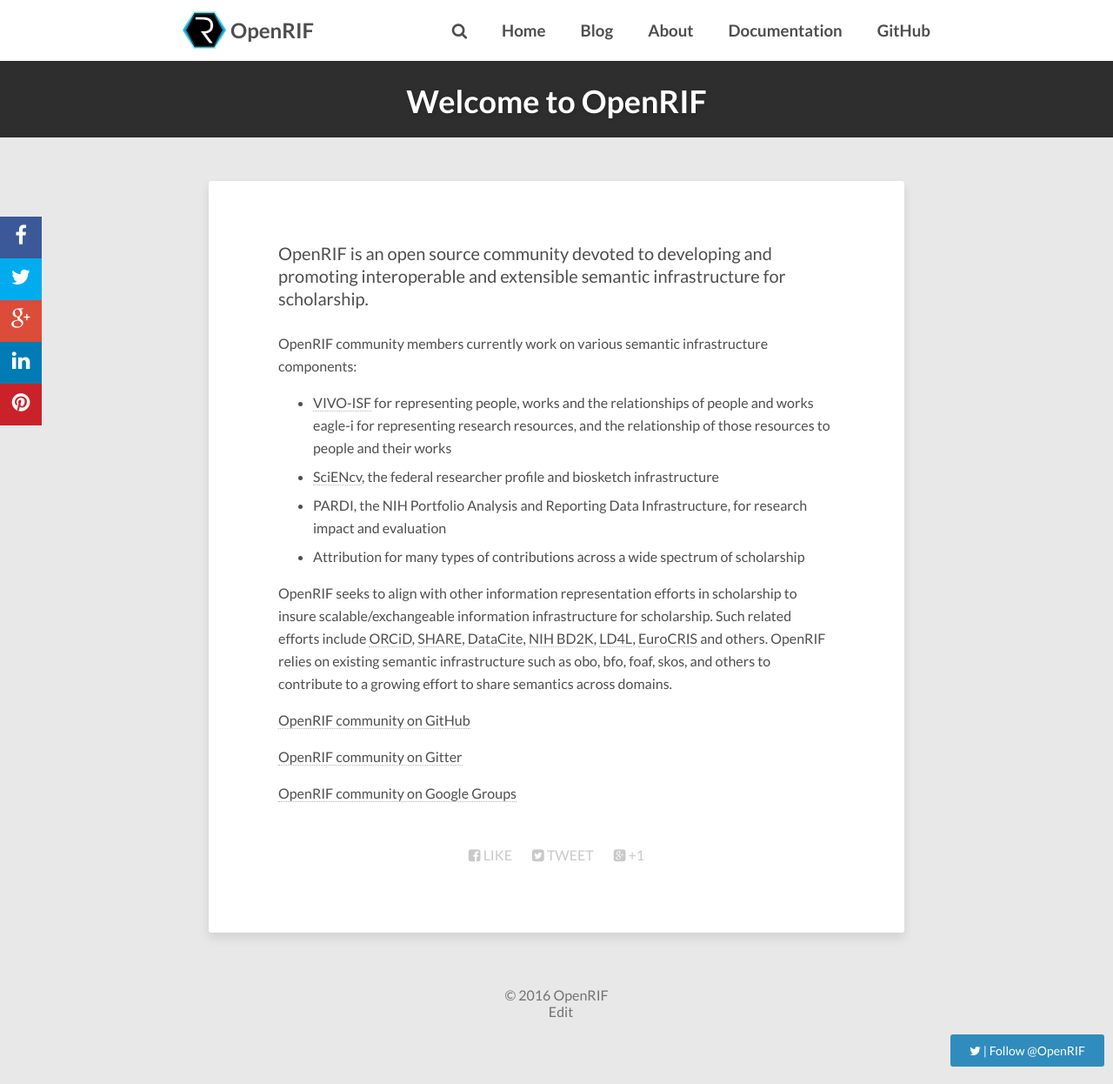
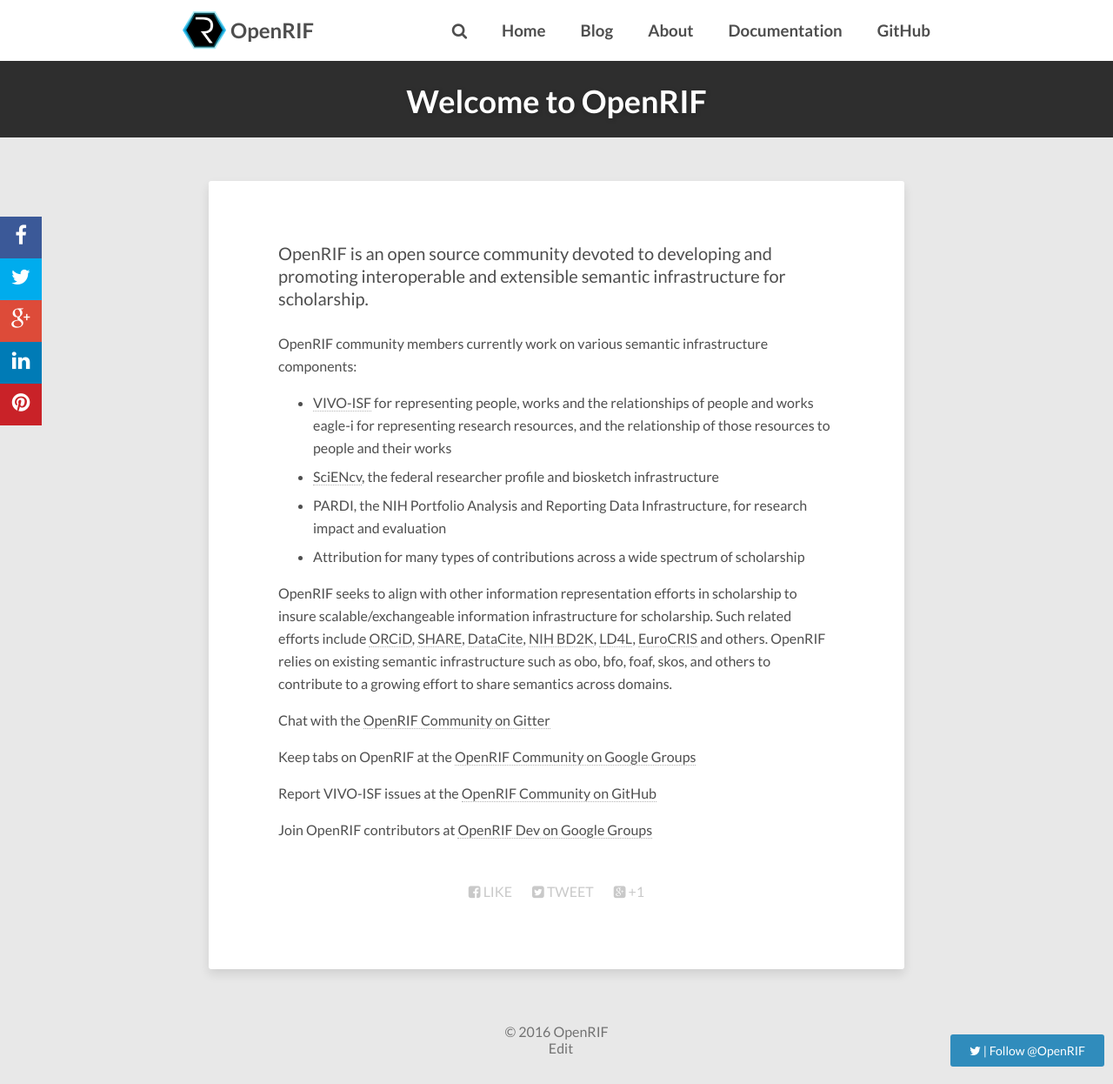
Before and after one commit to openrif/openrif.github.io, a Jekyll site: the page built from index.md, in a window 1280 px wide and 1246 px high. Shown: the whole window at 87% size. Built offline with Jekyll 4.4.1, drawn with Linux system fonts in a browser that asks for light colours; nearby versions of some CDN libraries; comment, search, counter and statistics services are not loaded.

Commit message:
Update index.md

```diff
--- a/index.md
+++ b/index.md
@@ -28,8 +28,10 @@
 others to contribute to a growing effort to share semantics across
 domains.
 
-[OpenRIF community on GitHub](https://github.com/openrif/community)
+Chat with the [OpenRIF Community on Gitter](https://gitter.im/openrif/community)
 
-[OpenRIF community on Gitter](https://gitter.im/openrif/community)
+Keep tabs on OpenRIF at the [OpenRIF Community on Google Groups](https://groups.google.com/forum/#!forum/openrif-community)
 
-[OpenRIF community on Google Groups](https://groups.google.com/forum/#!forum/openrif-community)
+Report VIVO-ISF issues at the [OpenRIF Community on GitHub](https://github.com/openrif/community)
+
+Join OpenRIF contributors at [OpenRIF Dev on Google Groups](https://groups.google.com/forum/#!forum/openrif-community)
```
